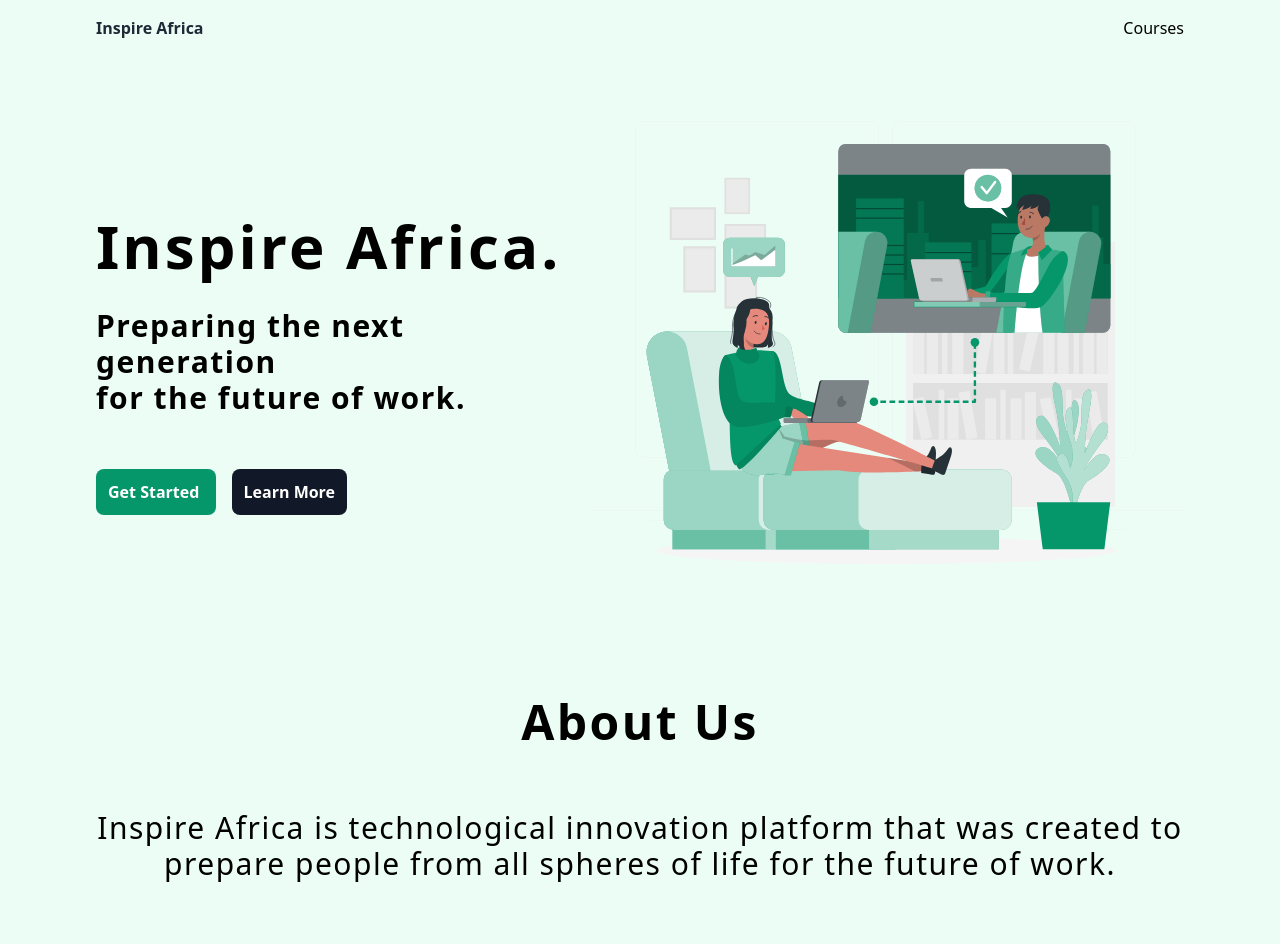
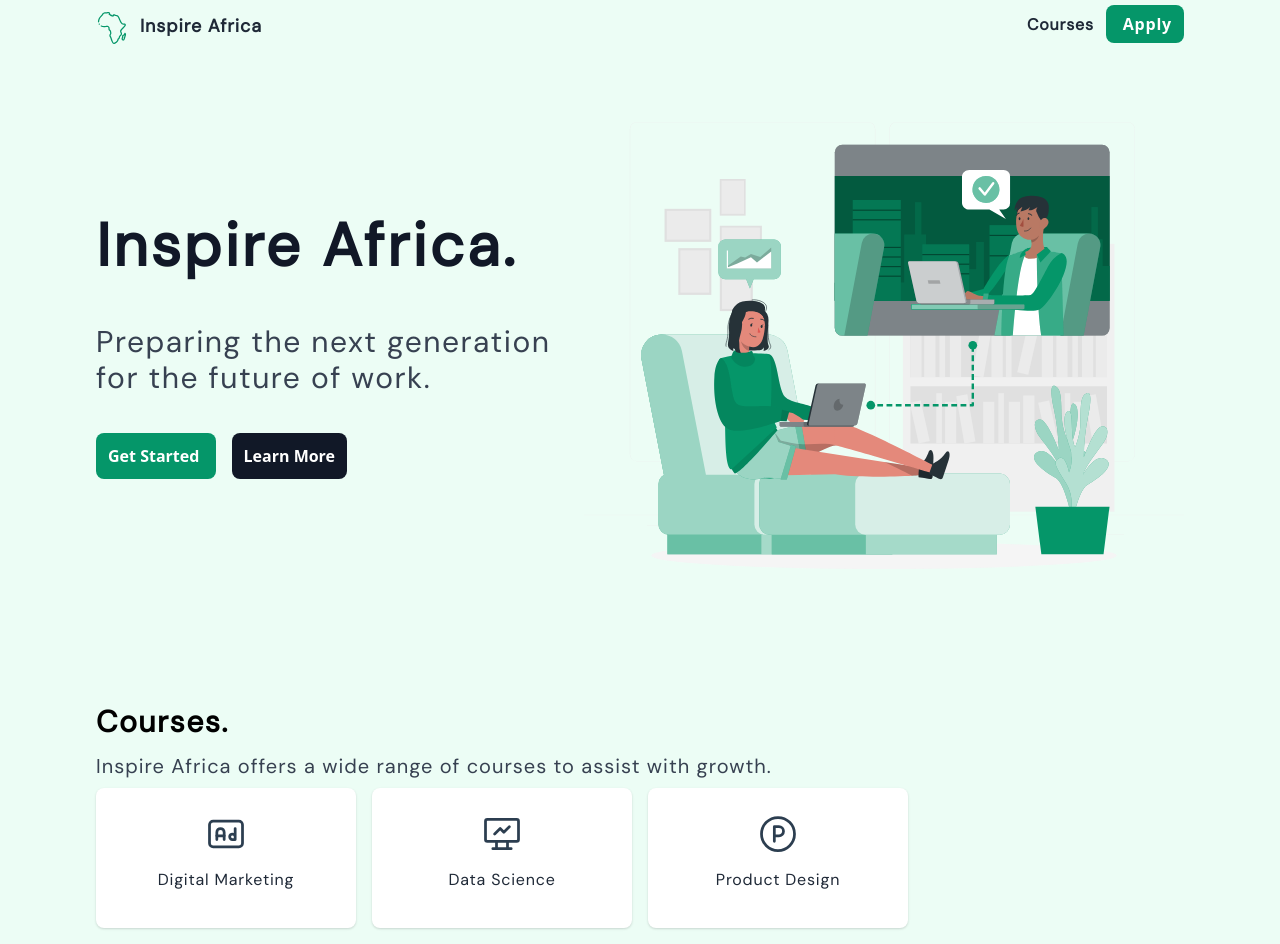
Before and after one commit to udemezue01/inspire-africa, a Vue app: page / in a window 1280 px wide. Shown: the top 944 px of the page. Built offline with nearby package versions, Linux system fonts and the light colour scheme.

Commit message:
updated landing page

```diff
--- a/src/assets/css/tailwind.css
+++ b/src/assets/css/tailwind.css
@@ -1,3 +1,5 @@
+@import url('https://fonts.googleapis.com/css2?family=DM+Sans&display=swap');
+
 @tailwind base;
 @tailwind components;
 @tailwind utilities;
--- a/src/components/Navbar.vue
+++ b/src/components/Navbar.vue
@@ -1,18 +1,34 @@
 <template>
 
 
-		<nav class=" px-12 lg:px-24 py-4 flex justify-between item-center">
+		<nav class=" px-12 lg:px-24 py-3 flex justify-between item-center">
 
-			<div>
+			<div class="flex item-center space-x-3">
 
-				<p class="text-gray-800 font-bold text-1xl"> Inspire Africa</p>
+				<img src="/img/logo/logo-one.svg" class="h-8 w-8 object-center object-cover">
+
+				<p class="text-gray-800 font-body font-bolder text-lg font-black tracking-wider hover:text-gray-900"> Inspire Africa</p>
 
 
 			</div>
 
-			<div class="item-center">
+			<div class="item-center block lg:hidden ">
+				<svg class="w-6 h-6" fill="none" stroke="currentColor" viewBox="0 0 24 24" xmlns="http://www.w3.org/2000/svg"><path stroke-linecap="round" stroke-linejoin="round" stroke-width="2" d="M4 6h16M4 12h16M4 18h7"></path></svg>
+			</div>
 
-				<a href=""> Courses</a>
+			<div class="flex item-center space-x-3 hidden lg:block">
+
+				<a href="" class="text-gray-800 font-body font-bold text-md font-black tracking-wider hover:text-gray-900 "> Courses</a>
+
+
+				<a href="" class="bg-green-600 text-white px-3 py-2 rounded-lg font-bold text-md font-black tracking-wider"> Apply</a>
+
+				<!-- The dropdown section -->
+
+
+
+
+				<!-- End of the dropdown section -->
 
 
 			</div>
--- a/src/views/Landing/Landing.vue
+++ b/src/views/Landing/Landing.vue
@@ -7,11 +7,11 @@
 
 <section class="flex justify-between">
 
-	<div class="mt-40">
+	<div class="mt-40 space-y-12">
 
-		<h1 class="text-6xl tracking-wider font-body font-bold"> Inspire Africa.</h1>
+		<h1 class="text-6xl tracking-wider font-body font-black text-gray-900"> Inspire Africa.</h1>
 
-		<p class="mt-8 text-3xl tracking-wider font-semibold font-body"> Preparing the next generation <br>for the future of work.</p>
+		<p class=" text-3xl tracking-wider font-medium font-body text-gray-700"> Preparing the next generation <br>for the future of work.</p>
 
 			<!-- the call to action buttton -->
 
@@ -49,24 +49,72 @@
 
 <!-- The about us section -->
 
-<section class="mt-12">
+<section class="mt-12 space-y-2">
+	<div class="space-y-3">
 
-	<h1 class="text-center text-5xl tracking-wider font-body font-bold"> About Us</h1>
+		<h1 class=" text-3xl tracking-wider font-body font-bold"> Courses.</h1>
 
-	<p class="text-center text-3xl tracking-wider font-body font-ordinary mt-16"> Inspire Africa is technological innovation platform that was created to prepare people from all spheres of life for the future of work.</p>
-
-	<!-- The button section -->
-
-	<div class="mt-16 flex justify-center space-x-4">
-
-		<a href="" class="px-3 py-3 bg-green-600 text-white font-bold rounded-lg"> Get Started </a>
-
-		<a href="" class="px-3 py-3 bg-gray-900 font-bold text-white rounded-lg"> Learn More </a>
+	<p class="text-gray-700 tracking-wider font-body text-xl">Inspire Africa offers a wide range of courses to assist with growth. </p>
 
 
 	</div>
 
-	<!-- End of the button section -->
+	<div class="grid grid-cols-1 lg:grid-cols-4 gap-4">
+
+		<div class="bg-white px-4 py-6 space-y-3 shadow rounded-lg">
+
+			<svg xmlns="http://www.w3.org/2000/svg" class="icon icon-tabler icon-tabler-ad mx-auto" width="44" height="44" viewBox="0 0 24 24" stroke-width="1.5" stroke="#2c3e50" fill="none" stroke-linecap="round" stroke-linejoin="round"><path stroke="none" d="M0 0h24v24H0z" fill="none"/>
+  <rect x="3" y="5" width="18" height="14" rx="2" />
+  <path d="M7 15v-4a2 2 0 0 1 4 0v4" />
+  <line x1="7" y1="13" x2="11" y2="13" />
+  <path d="M17 9v6h-1.5a1.5 1.5 0 1 1 1.5 -1.5" />
+			</svg>
+
+			<h1 class="text-center text-gray-800 tracking-wider font-body text-base"> Digital Marketing</h1>
+
+			<p class="text-center text-gray-800 tracking-wider font-body text-base">
+
+
+			</p>
+
+
+
+
+
+		</div>
+		<div class="bg-white px-4 py-6 space-y-3 shadow rounded-lg">
+
+			<svg xmlns="http://www.w3.org/2000/svg" class="icon icon-tabler icon-tabler-device-analytics mx-auto" width="44" height="44" viewBox="0 0 24 24" stroke-width="1.5" stroke="#2c3e50" fill="none" stroke-linecap="round" stroke-linejoin="round">
+  <path stroke="none" d="M0 0h24v24H0z" fill="none"/>
+  <rect x="3" y="4" width="18" height="12" rx="1" />
+  <line x1="7" y1="20" x2="17" y2="20" />
+  <line x1="9" y1="16" x2="9" y2="20" />
+  <line x1="15" y1="16" x2="15" y2="20" />
+  <path d="M8 12l3 -3l2 2l3 -3" />
+</svg>
+
+			<h1 class="text-center text-gray-800 tracking-wider font-body text-base"> Data Science</h1>
+
+
+
+		</div>
+
+		<div class="bg-white px-4 py-6 space-y-3 shadow rounded-lg">
+
+			<svg xmlns="http://www.w3.org/2000/svg" class="icon icon-tabler icon-tabler-brand-producthunt mx-auto" width="44" height="44" viewBox="0 0 24 24" stroke-width="1.5" stroke="#2c3e50" fill="none" stroke-linecap="round" stroke-linejoin="round">
+  <path stroke="none" d="M0 0h24v24H0z" fill="none"/>
+  <path d="M10 16v-8h2.5a2.5 2.5 0 1 1 0 5h-2.5" />
+  <circle cx="12" cy="12" r="9" />
+</svg>
+
+			<h1 class="text-center text-gray-800 tracking-wider font-body text-base"> Product Design</h1>
+
+
+
+		</div>
+
+
+	</div>
 
 
 
@@ -79,7 +127,10 @@
 
  <!-- The Digital Marketing section -->
 
- <section class="mt-12">
+ <section class="mt-32 space-y-4">
+
+
+
 
 
 
@@ -91,7 +142,7 @@
 
 <!-- The email marketing section -->
 
-<section class="mt-12">
+<section class="mt-32">
 
 	<h1 class="text-center text-3xl font-body font-bold text-gray-900 tracking-wider mt-18"> Join Our Email Subscribers List</h1>
 		<!--  The email marketing form -->
--- /dev/null
+++ b/tailwind.config.js
@@ -0,0 +1,26 @@
+module.exports = {
+  purge: [
+
+   './src/App.vue',
+     './src/components/Navbar.vue',
+    './src/views/Landing/Landing.vue',
+    './src/views/Landing/About.vue',
+    './src/views/Courses/Courses.vue',
+
+
+  ],
+  darkMode: false, // or 'media' or 'class'
+  theme: {
+
+  	fontFamily:{
+
+  	'body':['DM Sans']
+
+  	},
+    extend: {},
+  },
+  variants: {
+    extend: {},
+  },
+  plugins: [],
+}
```
Also changed, not shown: public/img/logo/logo-one.svg (added), public/img/tech-logo.jpg (added), src/store/modules/courses.js (added), src/store/modules/posts.js (added), src/store/modules/profile.js (added).
